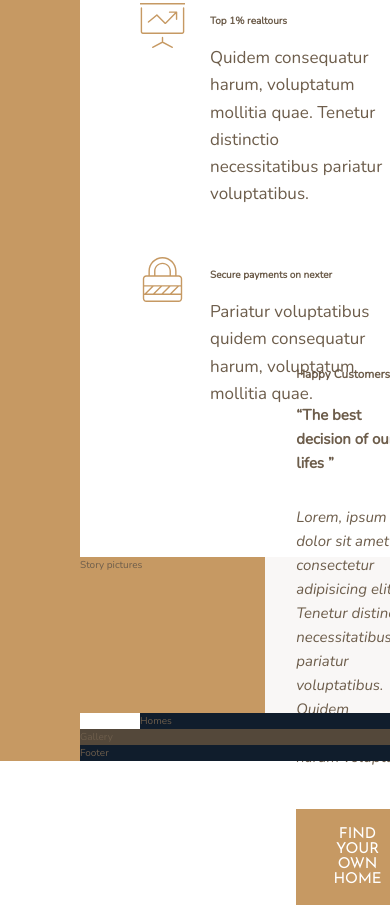
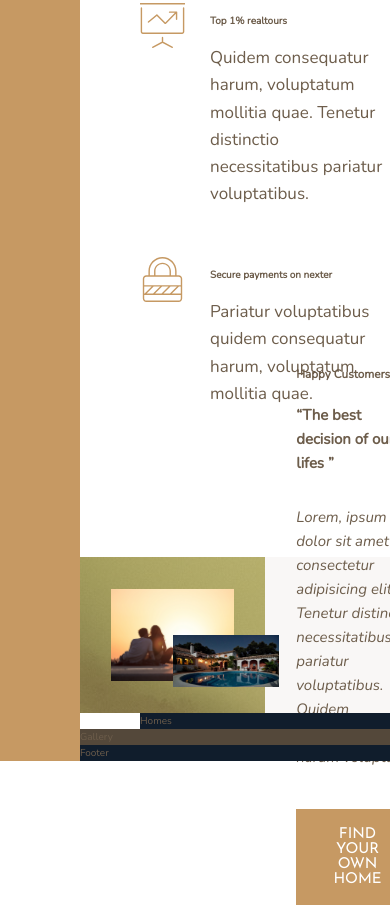
Before and after one commit to goran-nedelkovski/Nexter, a website: page index.html in a window 390 px wide. Shown: the part 1747-2652 px from the top of the page. Drawn offline with nearby package versions, Linux system fonts and the light colour scheme.

Commit message:
[Lecture 111]-Building the Story section(Part 2) [ Overlay the bg-image with linear-gradient(), align-items: center; // center the grid-items (images) in the middle along the y-axis (vertically), //always specify width of the img in %(relative unit) to be flexible(responsive) // height: 100%; // images by default has aspect  ratio(pre defined  dimensions and  they attend to keep  them), and if we want to center the img, we can use align-items: center,  width: 115%;// to overlapping the image   out of the grid-container z-index:1000// to see all hidden parts of the image ]

```diff
--- a/index.html
+++ b/index.html
@@ -72,7 +72,8 @@
         </section>
 <!--these 2 divs are without the parent story block, because we want to be a grid items-->
         <div class="story__pictures">
-            Story pictures
+            <img src="img/story-1.jpeg" alt="Couple with new house" class="story__img--1">
+            <img src="img/story-2.jpeg" alt="New house" class="story__img--2">
         </div>
 
         <div class="story__content">
--- a/sass/_story.scss
+++ b/sass/_story.scss
@@ -3,6 +3,26 @@
     &__pictures {
         background-color: $color-primary;
         grid-column: full-start / col-end 4;
+        background-image: linear-gradient(rgba($color-primary, .5),rgba($color-primary, .5)), url(../img/back.jpg);   // Overlay the bg-image with linear-gradient()
+
+        display: grid;
+        grid-template-rows: repeat(6, 1fr);
+        grid-template-columns: repeat(6, 1fr);
+        align-items: center;       // center the grid-items (images) in the middle along the y-axis (vertically)
+    }
+    &__img--1 {
+        width: 100%;    //always specify width of the img in %(relative unit) to be flexible(responsive)
+        // height: 100%;  // images by default has aspect ratio(pre defined dimensions and they attend to keep them), and if we want to center the img, we can use align-items: center
+        grid-row: 2/6;
+        grid-column: 2/6;
+    }
+    &__img--2 {
+        width: 115%;       // to overlapping the image out of the grid-container
+        height: 100%;
+        grid-row: 4/6;
+        grid-column: 4/7;
+        //position: relative;
+        z-index: 20;
     }
     &__content {
         background-color: $color-grey-light-1;
```
Also changed, not shown: css/style.css.
